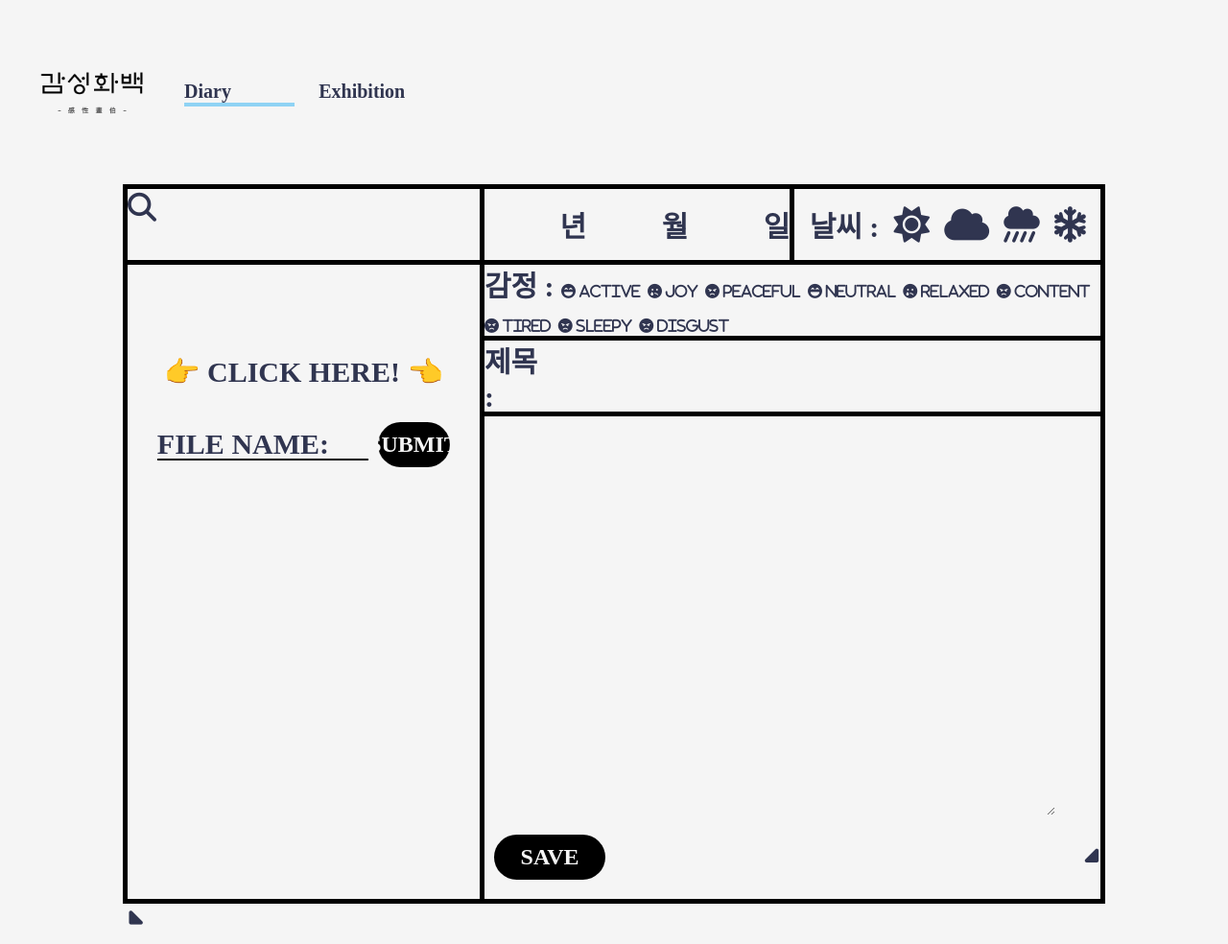
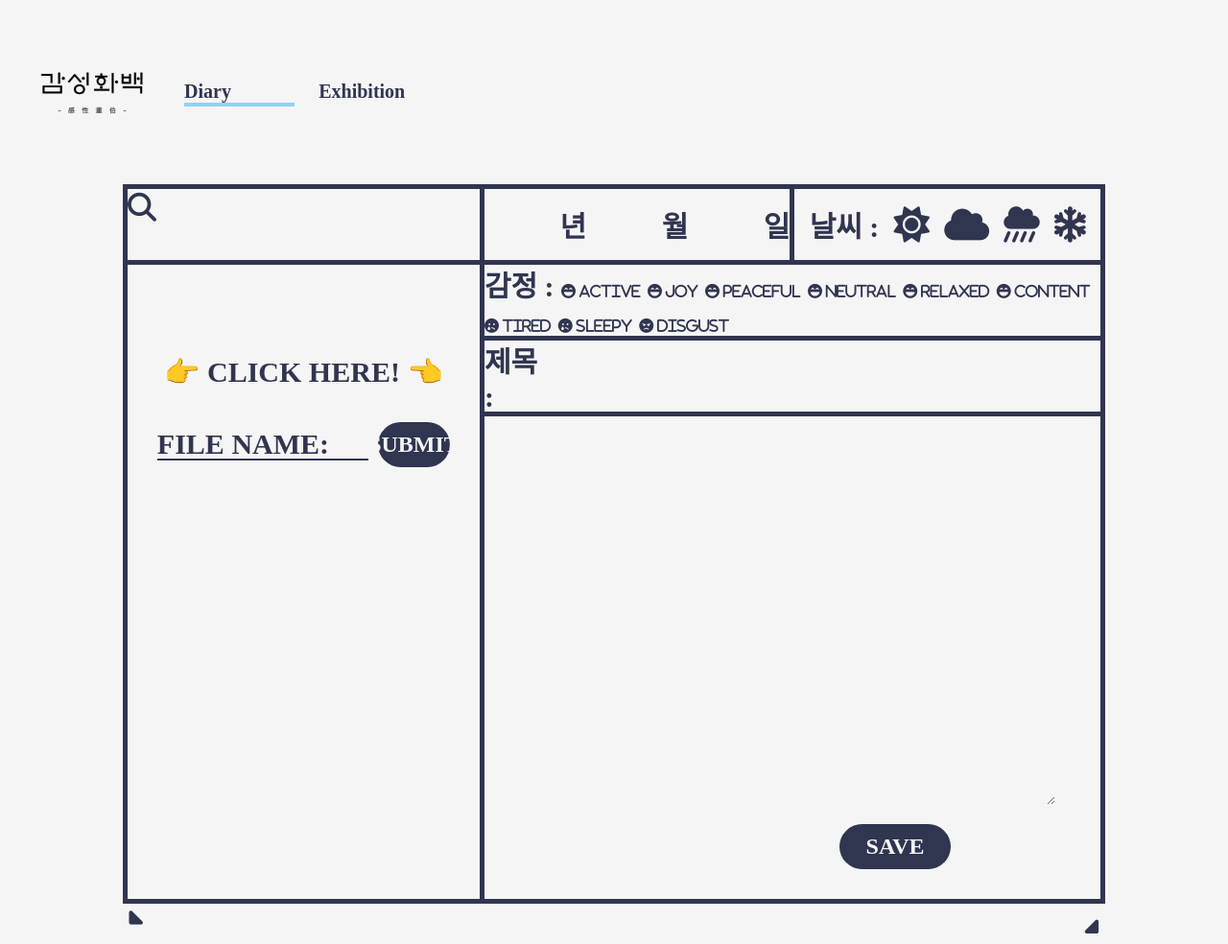
Before and after one commit to GamSeong-HwaBaek/Web_pages, a plain HTML site: page client/public/views/tempdiary.html in a window 1280 px wide. Shown: the whole page at 96% size. Drawn offline with nearby package versions, Linux system fonts and the light colour scheme; a web font is replaced by a local one.

Commit message:
Update Tempdiary and logo_page

```diff
--- a/client/public/css/tempdiary.css
+++ b/client/public/css/tempdiary.css
@@ -149,7 +149,7 @@ i:hover {
 .left {
     height: 100%;
     width: 40%;
-    border: 5px solid black;
+    border: 5px solid var(--color-main);
 }
 
 .left__firstrow {
@@ -158,7 +158,7 @@ i:hover {
 }
 
 .left__thirdrow {
-    border-top: 5px solid black;
+    border-top: 5px solid var(--color-main);
     width: 100%;
     height: 90%;
 }
@@ -181,6 +181,7 @@ i:hover {
 }
 
 label {
+    justify-content: center;
     cursor: pointer;
     font-size: 1em;
 }
@@ -198,7 +199,7 @@ label {
 .fileInput {
     display: flex;
     align-items: center;
-    border-bottom: solid 2px black;
+    border-bottom: solid 2px var(--color-main);
     width: 60%;
     height: 30px;
 }
@@ -213,12 +214,11 @@ label {
     justify-content: center;
     align-items: center;
     margin-left: 10px;
-    background-color: black;
+    background-color: var(--color-main);
     color: whitesmoke;
     border-radius: 30px;
     padding: 10px;
     font-size: 0.8em;
-
     cursor: pointer;
 }
 
@@ -237,8 +237,6 @@ label {
     position: absolute;
 }
 
-
-
 #openPrevpage {
     transform: rotate(-45deg);
 }
@@ -246,7 +244,7 @@ label {
 .right {
     height: 100%;
     width: 70%;
-    border: 5px solid black;
+    border: 5px solid var(--color-main);
     border-left: 0px;
 }
 
@@ -284,7 +282,7 @@ label {
 }
 
 .weather {
-    border-left: 5px solid black;
+    border-left: 5px solid var(--color-main);
     height: 100%;
     width: 50%;
     display: flex;
@@ -296,8 +294,8 @@ label {
     display: block;
     width: 100%;
     height: 10%;
-    border-top: 5px solid black;
-    border-bottom: 5px solid black;
+    border-top: 5px solid var(--color-main);
+    border-bottom: 5px solid var(--color-main);
 
 }
 
@@ -318,7 +316,7 @@ label {
     display: block;
     width: 100%;
     height: 10%;
-    border-bottom: 5px solid black;
+    border-bottom: 5px solid var(--color-main);
 }
 
 .thirdrow {
@@ -347,11 +345,11 @@ label {
 }
 .content{
     width: 100%;
-    height: 60%;
+    height: 70%;
 }
 .content__input {
     width: 90%;
-    height: 90%;
+    height: 75%;
     text-align: left;
     font-size: var(--font-medium);
     margin: 2%;
@@ -359,6 +357,19 @@ label {
     color: var(--color-main);
 }
 
+.save_container{
+    width: 15%;
+    display: flex;
+    justify-content: center;
+    align-items: flex-end;
+    margin-left: 370px;
+    background-color: var(--color-main);
+    color: whitesmoke;
+    border-radius: 30px;
+    padding: 10px;
+    font-size: 0.8em;
+    cursor: pointer;
+}
 .right__lastrow {
     display: flex;
     justify-content: right;
--- a/client/public/views/tempdiary.html
+++ b/client/public/views/tempdiary.html
@@ -59,6 +59,7 @@
                                             <p id="fileName"></p>
                                         </div>
                                         <div class="buttonContainer">
+                                            <!-- 사진 파일 저장 -->
                                             <div class="submitButton" id="submitButton">SUBMIT</div>
                                         </div>
                                         <div class="image-show" id="image-show"></div>
@@ -91,13 +92,13 @@
                         <div class="secondrow">
                             <div class="emotion">감정 :
                                 <i class="fa-solid fa-face-laugh-beam"> active</i>
-                                <i class="fa-solid fa-face-sad-tear"> joy</i>
-                                <i class="fa-solid fa-face-angry"> peaceful</i>
+                                <i class="fa-solid fa-face-laugh-beam"> joy</i>
+                                <i class="fa-solid fa-face-laugh-beam"> peaceful</i>
                                 <i class="fa-solid fa-face-laugh-beam"> neutral</i>
-                                <i class="fa-solid fa-face-sad-tear"> relaxed</i>
-                                <i class="fa-solid fa-face-angry"> content</i>
-                                <i class="fa-solid fa-face-angry"> tired</i>
-                                <i class="fa-solid fa-face-angry"> sleepy</i>
+                                <i class="fa-solid fa-face-laugh-beam"> relaxed</i>
+                                <i class="fa-solid fa-face-laugh-beam"> content</i>
+                                <i class="fa-solid fa-face-sad-tear"> tired</i>
+                                <i class="fa-solid fa-face-sad-tear"> sleepy</i>
                                 <i class="fa-solid fa-face-angry"> disgust</i>
                             </div>
                         </div>
@@ -111,8 +112,9 @@
                     </div>
                     <div class="content">
                         <textarea class="content__input" , cols="60" rows="10"></textarea>
-                        <div class="buttonContainer">
-                            <div class="save" id="saveButton">SAVE</div>
+                        <!--저장 버튼 기능 추가-->
+                        <div class="save_container">
+                            <div class="submitButton" id="submitButton">SAVE</div>
                         </div>
                     </div>
                     <div class="right__lastrow">
--- a/server/data/diary.js
+++ b/server/data/diary.js
@@ -34,13 +34,13 @@ export async function getbyDate(date) {
 FROM diary as di
 JOIN users as us ON di.userid=us.userid
 */
-function findIndexs(array, value) {
+/*function findIndexs(array, value) {
   fromIndex = array.indexOf(value)
   while (fromIndex != -1) {
     document.writeln(fromIndex);
     fromIndex = arr.indexOf(1, fromIndex + 1);
   }
-};
+};*/
 /*
 export async function getbyEmotion(emotion) {
   return db
```
Also changed, not shown: client/public/css/logo_page.css (added, +24 -0 lines), client/public/views/frontpage.html (+0 -1 lines), client/public/views/logo_page.html (added, +30 -0 lines).
